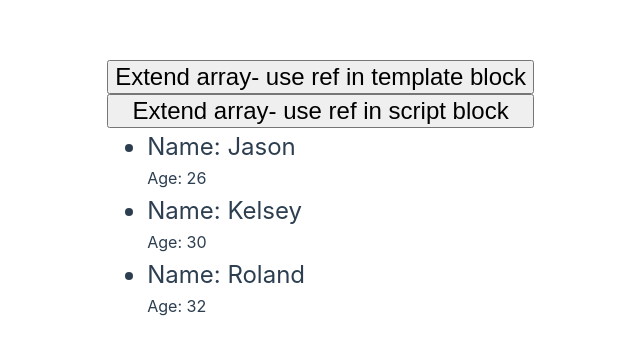
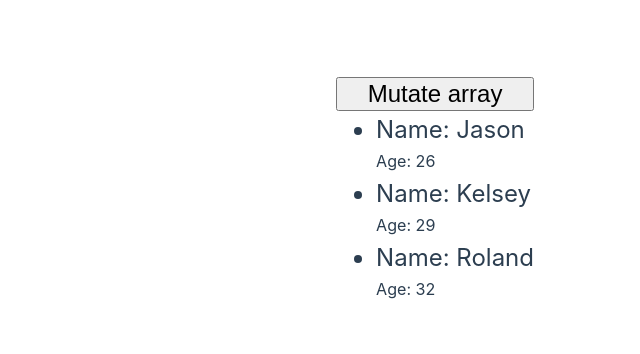
Before and after one commit to JasonXBOptel/vue_fullstack, a Vue app: page / in a window 1280 px wide. Shown: the part 210-564 px from the top of the page, without its empty margins (106-746 px from the left). Built offline with nearby package versions, Linux system fonts and the light colour scheme.

Commit message:
Array Change Detection round 2

```diff
--- a/src/App.vue
+++ b/src/App.vue
@@ -1,25 +1,22 @@
 <script setup>
 import { ref } from "vue";
-const efRef = ref([
+const efDevs = ref([
   { name: "Jason", age: 26 },
-  { name: "Kelsey", age: 30 },
+  { name: "Kelsey", age: 29 },
   { name: "Roland", age: 32 },
 ]);
 
-const extendStateArray = function () {
-  efRef.value.push({ name: "Shiho", age: 24 });
+const mutateArray = function () {
+  // We manually redefine our stateful array using a non mutation method
+  efDevs.value = efDevs.value.filter((person) => person.age < 30);
 };
 </script>
 <template>
   <div>
-    <button @click="() => efRef.push({ name: 'Shiho', age: 24 })">
-      Extend array- use ref in template block
-    </button>
-    <button @click="extendStateArray">
-      Extend array- use ref in script block
-    </button>
+    <button @click="mutateArray">Mutate array</button>
+
     <ul>
-      <li v-for="({ name, age }, index) in efRef" :key="index">
+      <li v-for="({ name, age }, index) in efDevs" :key="index">
         <h4>Name: {{ name }}</h4>
         <h6>Age: {{ age }}</h6>
       </li>
```
